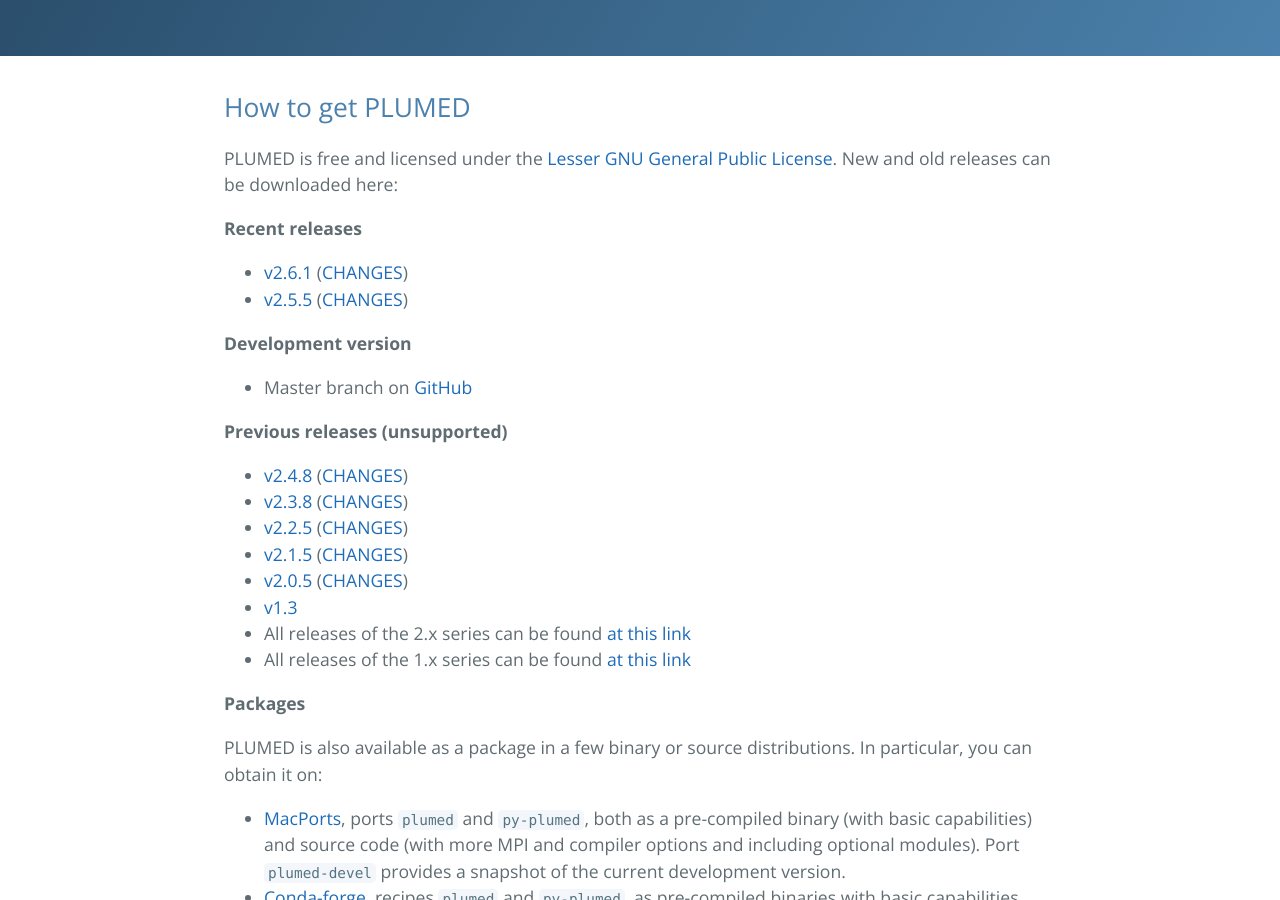
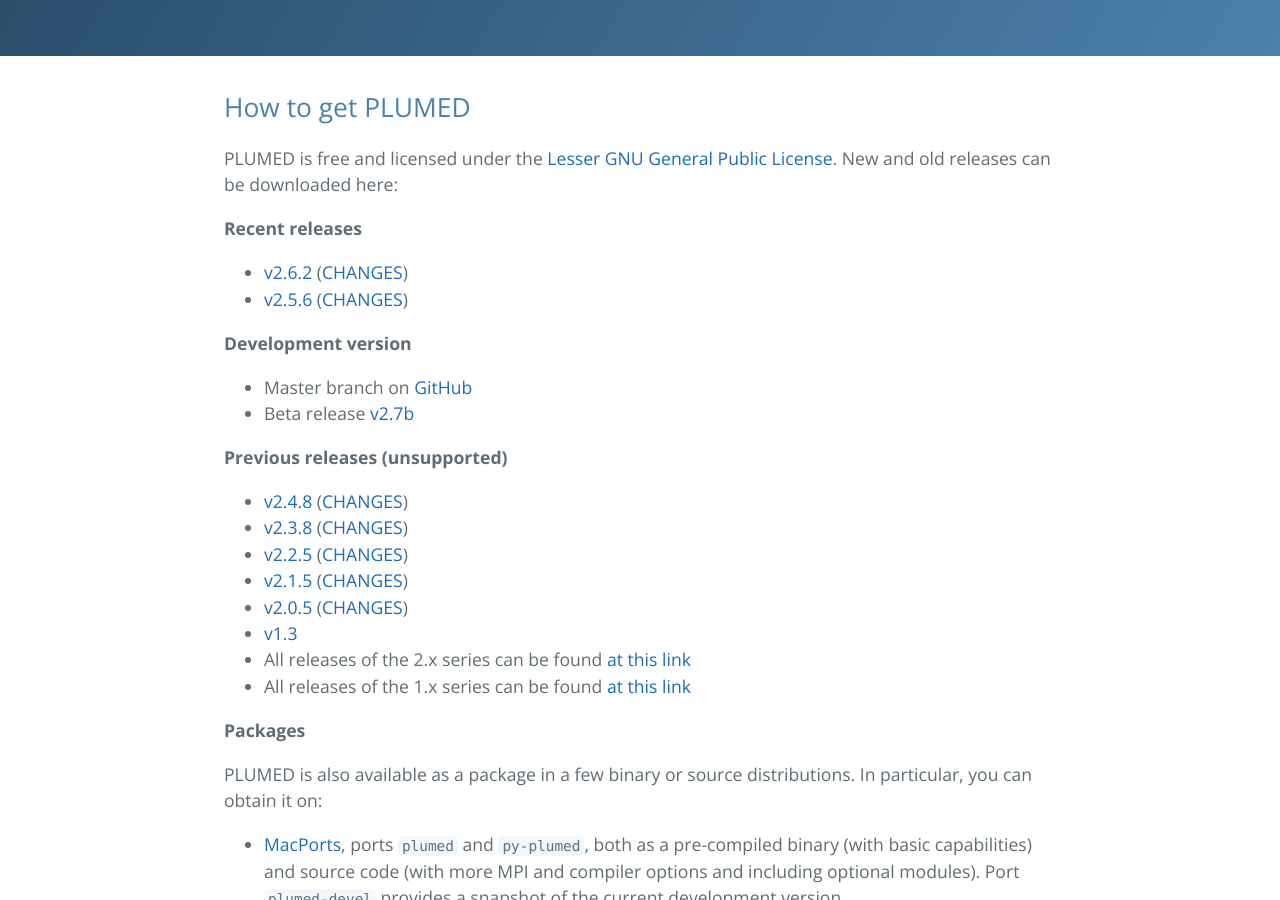
Before and after one commit to plumed/plumed.github.io, a Jekyll site: the page built from download.md, in a window 1280 px wide and 900 px high, scrolled down 478 px. Built offline with Jekyll 4.4.1, drawn with Linux system fonts in a browser that asks for light colours; our own code applies the rules of GitHub Pages for plain Markdown files; the repository's description, which GitHub fills in, is left out.

Commit message:
Update releases.yml

```diff
--- a/_data/releases.yml
+++ b/_data/releases.yml
@@ -1,8 +1,8 @@
 current:
-- 2.6.1
-- 2.5.5
+- 2.6.2
+- 2.5.6
 # uncomment this to add beta release:
-# beta: 2.7b
+beta: 2.7b
 old:
 - 2.4.8
 - 2.3.8
```
